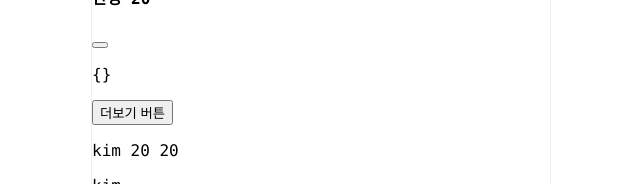
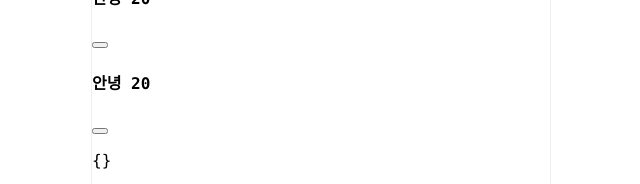
Before and after one commit to LeeJaeEun0/vuestagram, a Vue app: page / in a window 1280 px wide. Shown: the part 176-360 px from the top of the page, without its empty margins (319-959 px from the left). Built offline with nearby package versions, Linux system fonts and the light colour scheme; a small style sheet from the web is missing.

Commit message:
vuex mapstate 오류 수정

```diff
--- a/src/App.vue
+++ b/src/App.vue
@@ -14,7 +14,9 @@
   <!-- <h4>안녕 {{$store.state.age}}</h4>
   <button @click="$store.commit('나이변경')"></button> -->
   <h4>안녕 {{$store.state.age}}</h4>
-  <button @click="나이변경(10)"></button>
+  <button @click="$store.commit('나이변경2',10)"></button>
+  <h4>안녕 {{$store.state.age}}</h4>
+  <button @click="나이변경2(10)"></button>
   <p>{{$store.state.more}}</p>
   <button @click="$store.dispatch('getData')">더보기 버튼</button>
   <p>{{name}} {{age}} {{likes}}</p>
```
